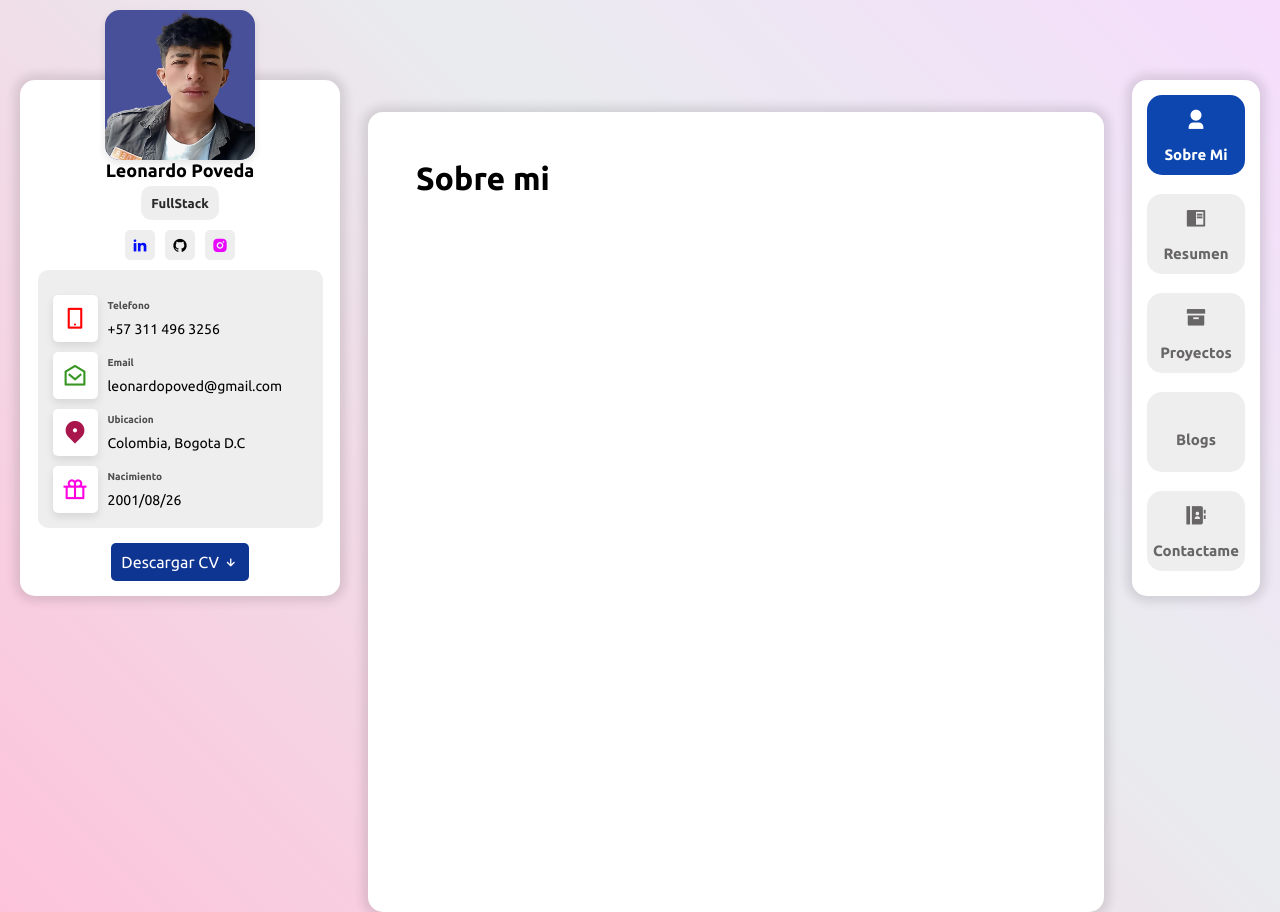
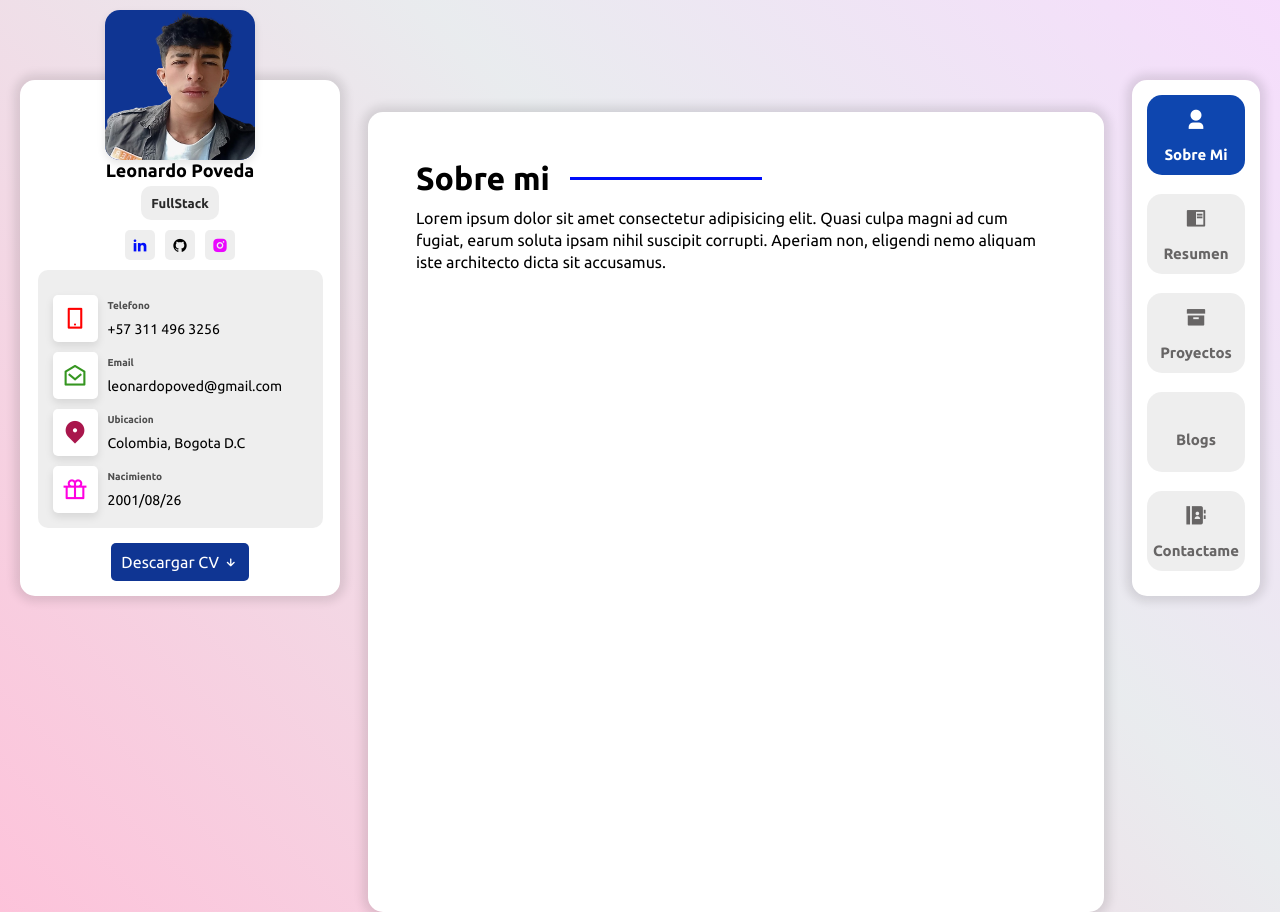
Before and after one commit to LesPov/Portafolio1, an Angular app: page /about in a window 1280 px wide. Built offline with nearby package versions, Linux system fonts and the light colour scheme; some icons are missing.

Commit message:
se agrego titulo mejorado

```diff
--- a/src/app/about/about.component.css
+++ b/src/app/about/about.component.css
@@ -0,0 +1,26 @@
+.sobre_mi{
+margin: 0;
+}
+
+.title{
+    display: flex;
+    align-items: center;
+}
+
+.line {
+    width: 30%;
+    height: 3px;
+    margin-left: 20px;
+    background-color: #000dfa; /* Puedes cambiar el color según tus preferencias */
+  }
+
+  .container{
+    height: auto;
+    width: auto;
+    display: flex;
+  }
+
+  .container p {
+    margin-top: 10px;
+    line-height: 22px;
+  }
--- a/src/app/about/about.component.html
+++ b/src/app/about/about.component.html
@@ -1,4 +1,11 @@
-<main>
+<div class="sobre_mi">
+   <div class="title">
     <h1>Sobre mi</h1>
+    <div class="line"></div>
+   </div>
 
-</main>
+    <div class="container">
+        <p>Lorem ipsum dolor sit amet consectetur adipisicing elit. Quasi culpa magni ad cum fugiat, earum soluta ipsam
+            nihil suscipit corrupti. Aperiam non, eligendi nemo aliquam iste architecto dicta sit accusamus.</p>
+    </div>
+</div>
--- a/src/app/perfil/perfil.component.css
+++ b/src/app/perfil/perfil.component.css
@@ -5,7 +5,7 @@
 
 
 .imagen {
-    background: #475099;
+    background: #0f3593;
     margin: 10px;
     position: fixed;
     z-index: 2;
--- a/src/app/resume/resume.component.css
+++ b/src/app/resume/resume.component.css
@@ -0,0 +1,11 @@
+.resumen{
+    display: flex;
+    align-items: center;
+
+}
+.line {
+    width: 30%;
+    height: 3px;
+    margin-left: 20px;
+    background-color: #000dfa; /* Puedes cambiar el color según tus preferencias */
+  }
--- a/src/app/resume/resume.component.html
+++ b/src/app/resume/resume.component.html
@@ -1,4 +1,5 @@
-<main>
+
+<div class="resumen">
     <h1>Resumen</h1>
-
-</main>
+    <div class="line"></div>
+</div>
```
